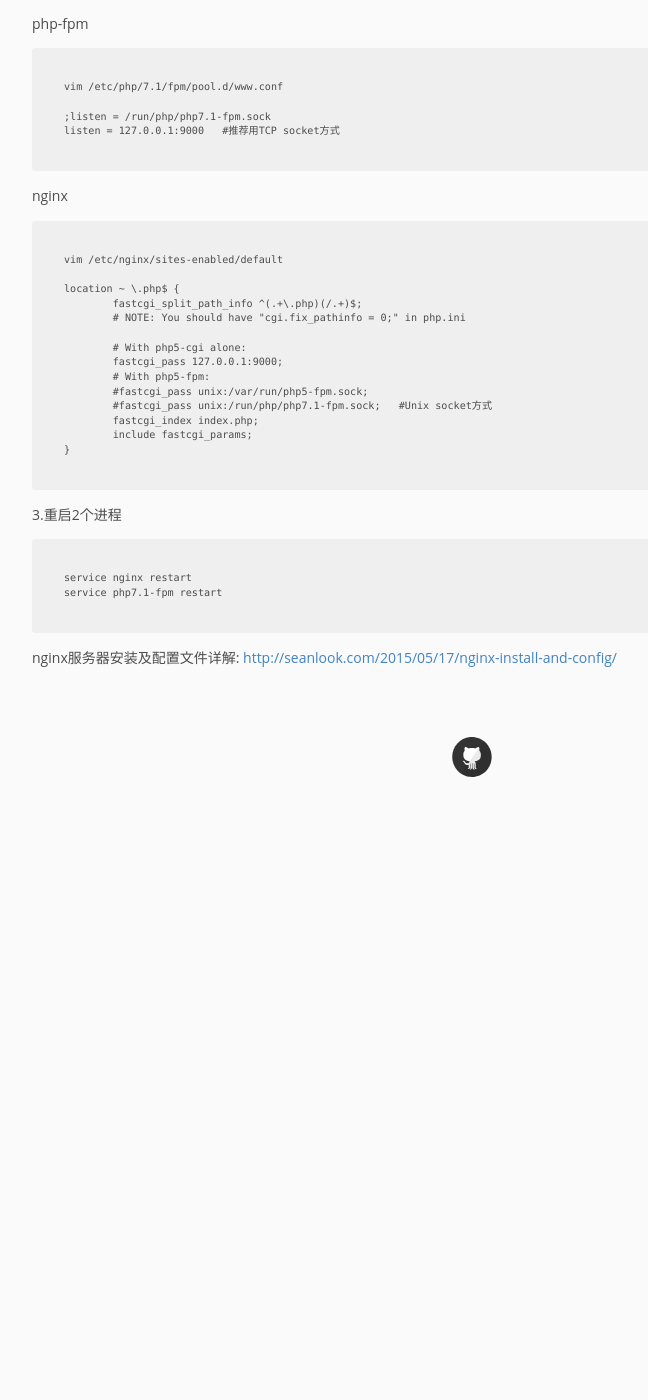
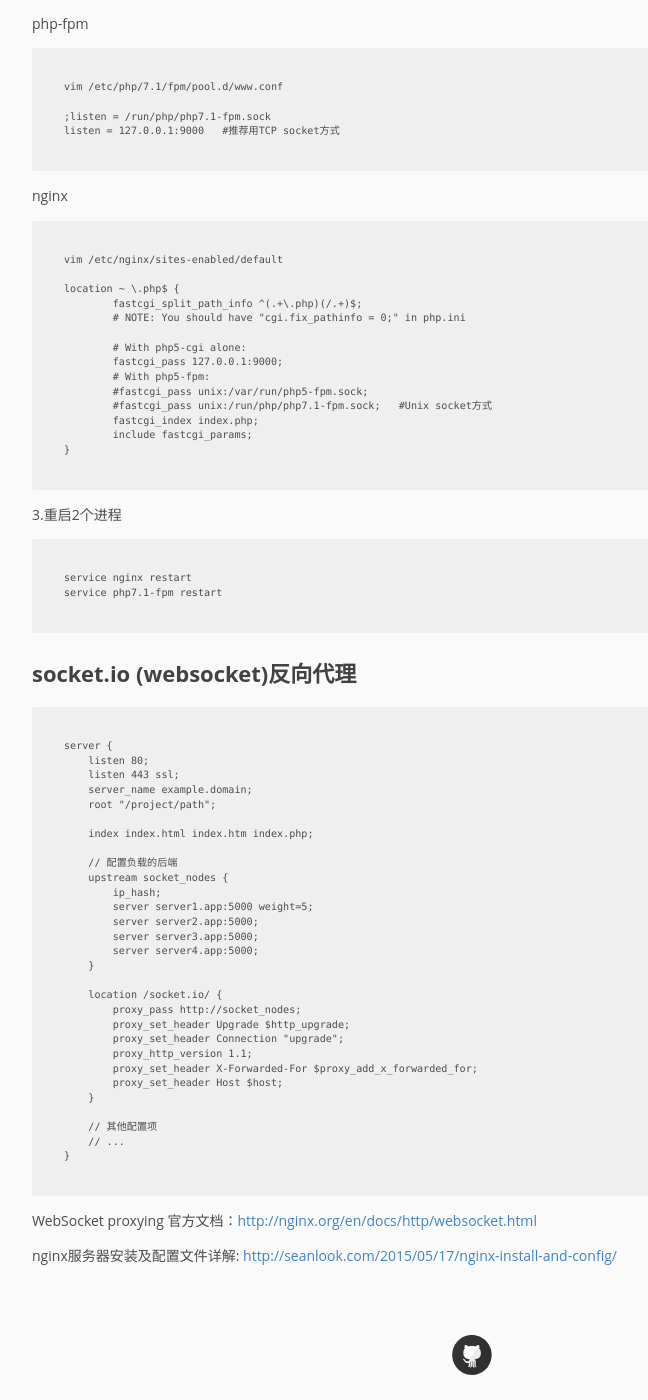
Before and after one commit to pingmalu/pingmalu.github.io, a Jekyll site: the page built from _posts/2016-06-30-Nginx日常笔记.md, in a window 1280 px wide and 1400 px high, scrolled down 8671 px. Shown: the whole window, without its empty margins (168-816 px from the left). Built offline with Jekyll 4.4.1, drawn with Linux system fonts in a browser that asks for light colours; nearby versions of some CDN libraries; before the commit the page ends 9473 px from its top, so only the background shows below that.

Commit message:
'update'

```diff
--- a/_posts/2016-06-30-Nginx日常笔记.md
+++ b/_posts/2016-06-30-Nginx日常笔记.md
@@ -487,5 +487,38 @@ nginx
 	service php7.1-fpm restart
 
 
+# socket.io (websocket)反向代理
+
+	server {
+	    listen 80;
+	    listen 443 ssl;
+	    server_name example.domain;
+	    root "/project/path";
+
+	    index index.html index.htm index.php;
+
+	    // 配置负载的后端
+	    upstream socket_nodes {
+	        ip_hash;
+	        server server1.app:5000 weight=5;
+	        server server2.app:5000;
+	        server server3.app:5000;
+	        server server4.app:5000;
+	    }
+
+	    location /socket.io/ {
+	        proxy_pass http://socket_nodes;
+	        proxy_set_header Upgrade $http_upgrade;
+	        proxy_set_header Connection "upgrade";
+	        proxy_http_version 1.1;
+	        proxy_set_header X-Forwarded-For $proxy_add_x_forwarded_for;
+	        proxy_set_header Host $host;
+	    }
+
+	    // 其他配置项
+	    // ...
+	}
+
+WebSocket proxying 官方文档：[http://nginx.org/en/docs/http/websocket.html](http://nginx.org/en/docs/http/websocket.html)
 
 nginx服务器安装及配置文件详解: [http://seanlook.com/2015/05/17/nginx-install-and-config/](http://seanlook.com/2015/05/17/nginx-install-and-config/)
```
